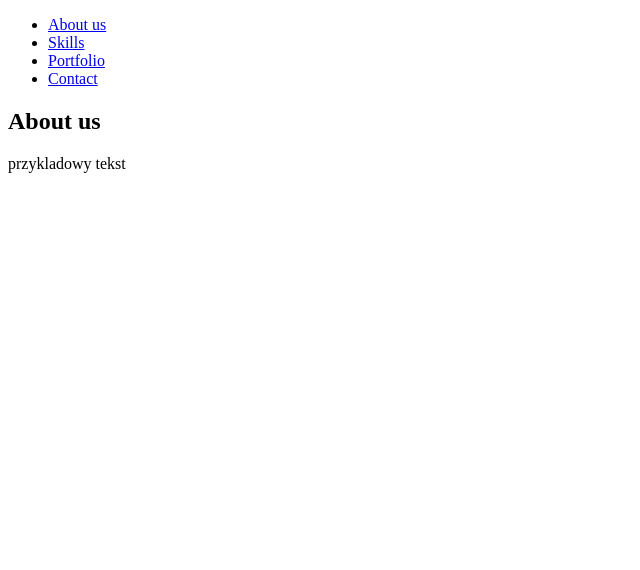
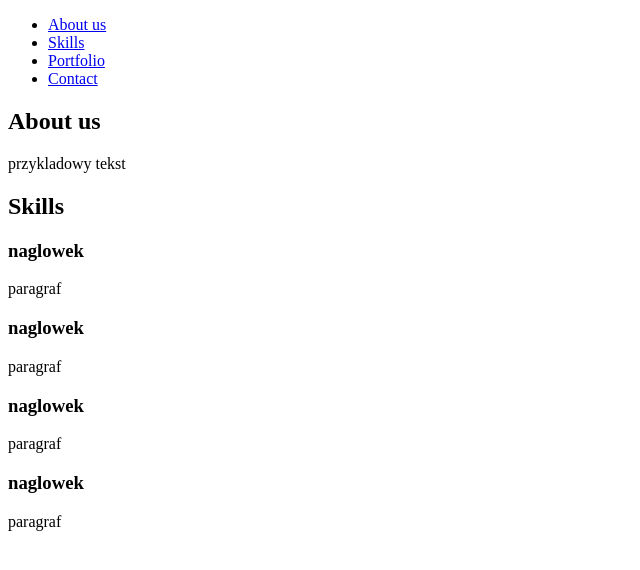
Before and after one commit to spacecucumbre/html-prosta-strona, a plain HTML site: page index.html in a window 1280 px wide. Shown: the whole page, without its empty margins (0-640 px from the left). Drawn offline with Linux system fonts and the light colour scheme.

Commit message:
utworzenie sekcji 'Skills'

```diff
--- a/index.html
+++ b/index.html
@@ -18,5 +18,24 @@
         <h2>About us</h2>
         <p>przykladowy tekst</p>
     </section>
+    <section id="skilz">
+        <h2>Skills</h2>
+        <div class="skill">
+            <h3>naglowek</h3>
+            <p>paragraf</p>
+        </div>
+        <div class="skill">
+            <h3>naglowek</h3>
+            <p>paragraf</p>
+        </div>
+        <div class="skill">
+            <h3>naglowek</h3>
+            <p>paragraf</p>
+        </div>
+        <div class="skill">
+            <h3>naglowek</h3>
+            <p>paragraf</p>
+        </div>
+    </section>
 </body>
 </html>
```
